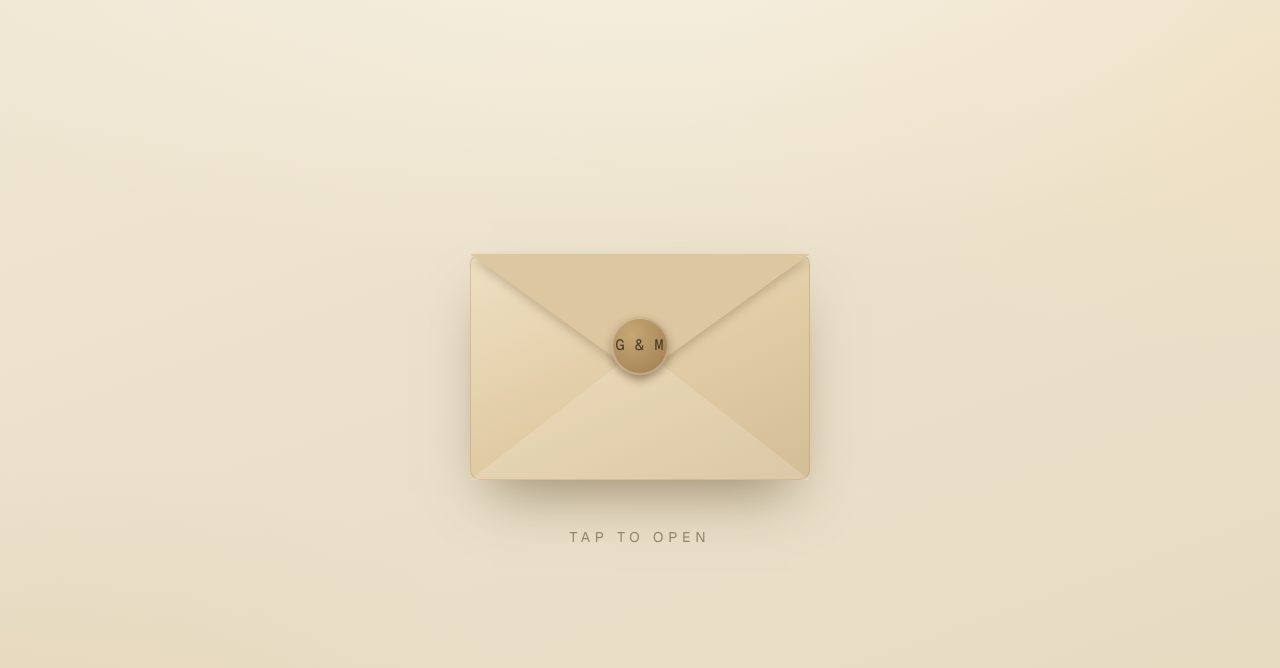
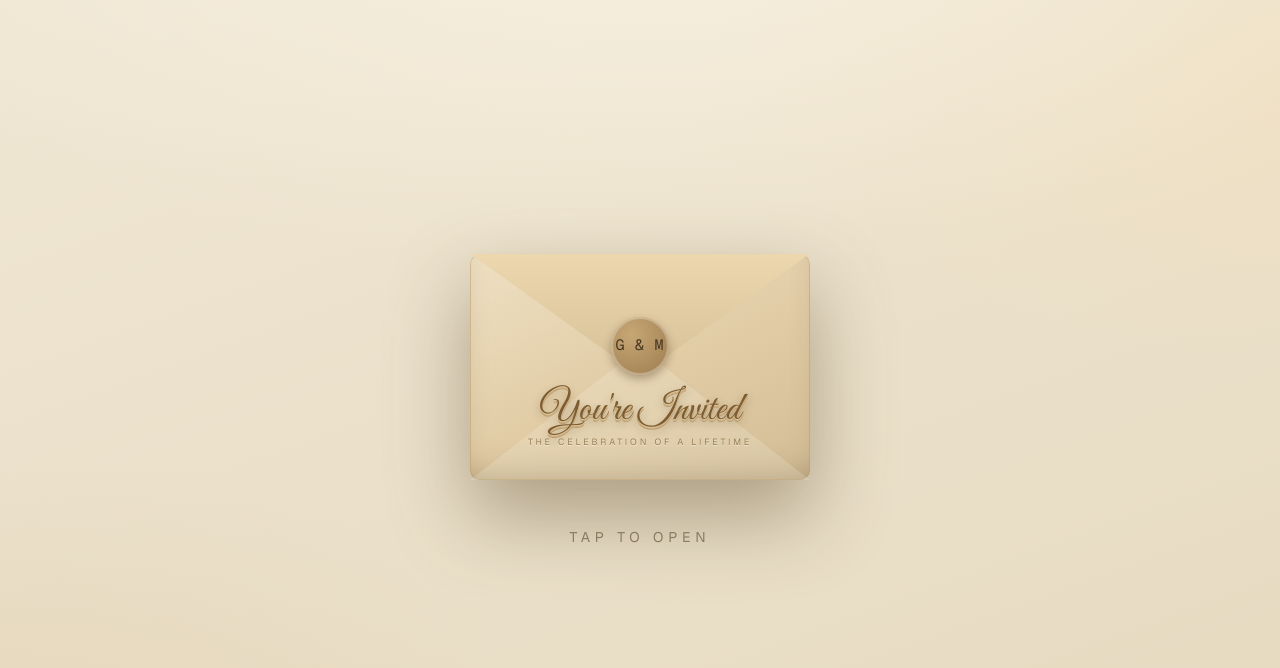
Before and after one commit to michelhabchyy/Georgio-Maria, a Next.js app: page / in a window 1280 px wide. Shown: the top 668 px of the page. Built offline with nearby package versions, Linux system fonts and the light colour scheme.

Commit message:
Add ring graphic, luxury gradient UI, and Google Maps link

```diff
--- a/src/app/globals.css
+++ b/src/app/globals.css
@@ -38,6 +38,13 @@ body {
   background: transparent;
   cursor: pointer;
   transition: transform 0.7s ease, opacity 0.7s ease;
+  filter: drop-shadow(0 34px 40px rgba(74, 54, 26, 0.4));
+}
+.envelope:hover {
+  transform: translateY(-4px);
+}
+.envelope.is-open:hover {
+  transform: none;
 }
 
 /* Envelope body / pocket */
@@ -46,9 +53,9 @@ body {
   inset: 0;
   border-radius: 10px;
   background: linear-gradient(155deg, #efe0c3 0%, #e0cba4 55%, #d3bd96 100%);
-  box-shadow: 0 30px 55px -20px rgba(90, 68, 34, 0.55),
-    inset 0 0 0 1px rgba(184, 151, 95, 0.45),
-    inset 0 1px 0 rgba(255, 255, 255, 0.4);
+  box-shadow: inset 0 0 0 1px rgba(184, 151, 95, 0.45),
+    inset 0 1px 0 rgba(255, 255, 255, 0.45),
+    inset 0 -18px 34px -18px rgba(74, 54, 26, 0.35);
   z-index: 1;
 }
 
@@ -66,19 +73,50 @@ body {
   z-index: 2;
 }
 
+/* Lettering on the front of the closed envelope */
+.env-front {
+  position: absolute;
+  left: 0;
+  right: 0;
+  bottom: 30px;
+  display: flex;
+  flex-direction: column;
+  align-items: center;
+  gap: 2px;
+  z-index: 3;
+  pointer-events: none;
+}
+.env-title {
+  font-family: var(--font-script), "Segoe Script", cursive;
+  font-size: 40px;
+  line-height: 1;
+  color: #7c5c30;
+  /* Extruded 3D lettering: stacked layers + a soft cast shadow */
+  text-shadow: 0 1px 0 #d9c096, 0 2px 0 #cbaf82, 0 3px 0 #bd9d6f,
+    0 4px 8px rgba(74, 54, 26, 0.4);
+}
+.env-subtitle {
+  margin-top: 4px;
+  font-family: var(--font-geist-sans), serif;
+  font-size: 9px;
+  letter-spacing: 0.32em;
+  text-transform: uppercase;
+  color: #9c7f52;
+  text-shadow: 0 1px 0 rgba(255, 255, 255, 0.5);
+}
+
 /* The closed flap: a triangle pointing down */
 .env-flap {
   position: absolute;
   top: 0;
   left: 0;
-  width: 0;
-  height: 0;
-  border-left: 170px solid transparent;
-  border-right: 170px solid transparent;
-  border-top: 122px solid #dcc7a1;
+  right: 0;
+  height: 122px;
+  background: linear-gradient(to bottom, #ecd7af 0%, #ddc79f 70%, #d5bd93 100%);
+  clip-path: polygon(0 0, 100% 0, 50% 100%);
   transform-origin: top center;
   transition: transform 0.7s ease, opacity 0.5s ease 0.3s;
-  filter: drop-shadow(0 5px 4px rgba(90, 68, 34, 0.25));
+  filter: drop-shadow(0 8px 6px rgba(74, 54, 26, 0.35));
   z-index: 4;
 }
 
--- a/src/app/invite.tsx
+++ b/src/app/invite.tsx
@@ -31,6 +31,12 @@ export default function Invite() {
           >
             <span className="env-body" />
             <span className="env-pocket" />
+            <span className="env-front">
+              <span className="env-title">{party.envelopeText}</span>
+              {party.envelopeSubtext && (
+                <span className="env-subtitle">{party.envelopeSubtext}</span>
+              )}
+            </span>
             <span className="env-flap" />
             <span className="env-seal">{party.sealInitials}</span>
           </button>
--- a/src/app/layout.tsx
+++ b/src/app/layout.tsx
@@ -1,5 +1,5 @@
 import type { Metadata } from "next";
-import { Geist, Geist_Mono } from "next/font/google";
+import { Geist, Geist_Mono, Great_Vibes } from "next/font/google";
 import "./globals.css";
 
 const geistSans = Geist({
@@ -9,6 +9,13 @@ const geistSans = Geist({
 
 const geistMono = Geist_Mono({
   variable: "--font-geist-mono",
+  subsets: ["latin"],
+});
+
+// Elegant calligraphy script for the lettering on the envelope.
+const greatVibes = Great_Vibes({
+  variable: "--font-script",
+  weight: "400",
   subsets: ["latin"],
 });
 
@@ -25,7 +32,7 @@ export default function RootLayout({
   return (
     <html
       lang="en"
-      className={`${geistSans.variable} ${geistMono.variable} h-full antialiased`}
+      className={`${geistSans.variable} ${geistMono.variable} ${greatVibes.variable} h-full antialiased`}
     >
       <body className="min-h-full flex flex-col">{children}</body>
     </html>
--- a/src/lib/config.ts
+++ b/src/lib/config.ts
@@ -24,11 +24,16 @@ export const party = {
   mapUrl: "https://maps.app.goo.gl/4mZ7iyjarBCAyC9o6?g_st=ic",
 
   // Optional extras — set to "" to hide.
-  dressCode: "[Smart casual]",
+  dressCode: "Smart casual",
   note: "Please arrive 15 minutes early so we're all in place before she walks in.",
 
   // The big reminder that it's a secret.
   secretNote: "It's a surprise, kindly no word to Maria!",
+
+  // Lettering on the front of the closed envelope (elegant script).
+  envelopeText: "You're Invited",
+  // Small line under it — set to "" to hide.
+  envelopeSubtext: "the celebration of a lifetime",
 
   // Initials on the wax seal of the envelope.
   sealInitials: "G & M",
@@ -48,6 +53,6 @@ export const party = {
     // Shown after they RSVP yes.
     thanksYes: "Your seat is saved. See you there! 🎉",
     // Shown after they RSVP no.
-    thanksNo: "We'll miss you — thank you for letting us know. 💛",
+    thanksNo: "We'll miss you, thank you for letting us know. 💛",
   },
 } as const;
```
